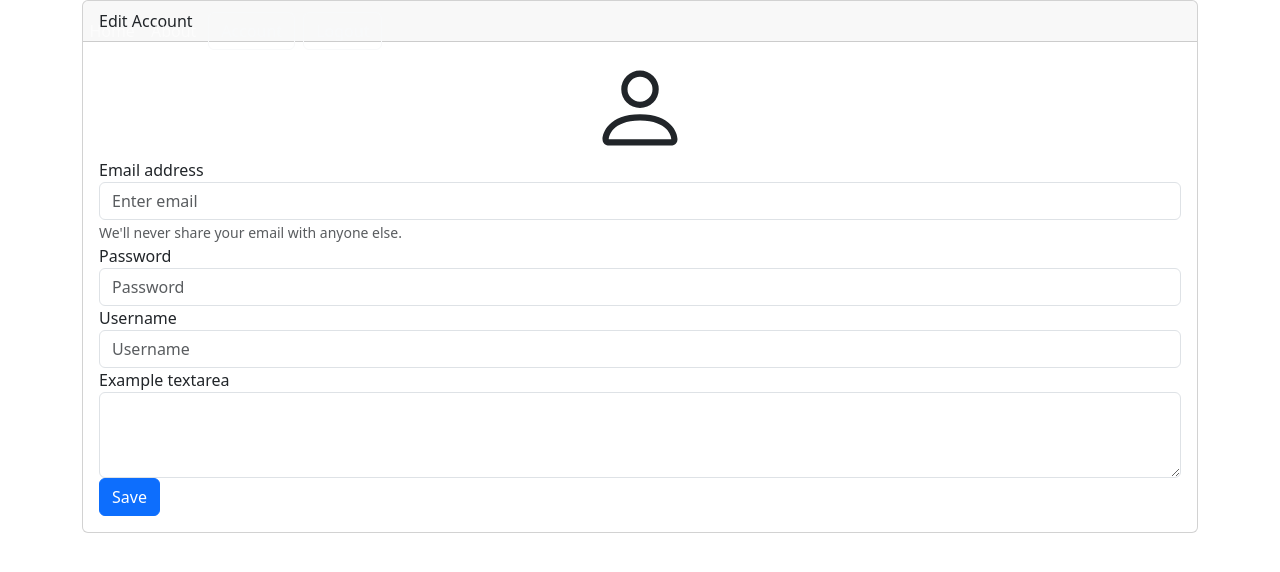
After one commit to gurnitha/django-sosmed-site, a Django app: page /account/ in a window 1280 px wide. The commit adds this page. Shown: the top 572 px of the page. Run offline with Django 3.2, Linux system fonts and the light colour scheme; some libraries are stand-ins or nearby versions.

Commit message:
4.4 BASE TEMPLATE AND TEMPLATE INHERITANCE - Membuat laman account

```diff
--- a/app/post/urls.py
+++ b/app/post/urls.py
@@ -15,4 +15,5 @@ app_name = 'post'
 urlpatterns = [
     path('', views.home_page, name='home'),
     path('about/', views.about_page, name='about'),
+    path('account/', views.account_page, name='account'),
 ]
--- a/app/post/views.py
+++ b/app/post/views.py
@@ -12,3 +12,6 @@ def home_page(request):
 
 def about_page(request):
 	return render(request, 'app/post/about.html')
+
+def account_page(request):
+	return render(request, 'app/post/account.html')
--- a/templates/app/components/navbar.html
+++ b/templates/app/components/navbar.html
@@ -17,7 +17,7 @@
             </ul>
             <ul class="navbar-nav ml-auto">
                 <li class="nav-item m-1">
-                    <a type="button" class="btn btn-outline-light" href="#">Account</a>
+                    <a type="button" class="btn btn-outline-light" href="{% url 'post:account' %}">Account</a>
                 </li>
                 <li class="nav-item m-1">
                     <a type="button" class="btn btn-outline-light" href="#">Logout</a>
--- /dev/null
+++ b/templates/app/post/account.html
@@ -0,0 +1,54 @@
+{% extends 'base.html' %}
+{% load static %}
+
+{% block title %}
+Account
+{% endblock title %}
+
+{% block content %}
+<div class="container">
+    <div class="card">
+        <div class="card-header">
+            Edit Account
+        </div>
+        <div class="card-body">
+            <form>
+                <div class="d-flex justify-content-center">
+                    <svg xmlns="http://www.w3.org/2000/svg" width="100" height="100" fill="currentColor"
+                         class="bi bi-person"
+                         viewBox="0 0 16 16">
+                        <path d="M8 8a3 3 0 1 0 0-6 3 3 0 0 0 0 6zm2-3a2 2 0 1 1-4 0 2 2 0 0 1 4 0zm4 8c0 1-1 1-1 1H3s-1 0-1-1 1-4 6-4 6 3 6 4zm-1-.004c-.001-.246-.154-.986-.832-1.664C11.516 10.68 10.289 10 8 10c-2.29 0-3.516.68-4.168 1.332-.678.678-.83 1.418-.832 1.664h10z"/>
+                    </svg>
+                </div>
+
+
+                <div class="form-group">
+                    <label for="email">Email address</label>
+                    <input type="email" class="form-control" id="email" aria-describedby="emailHelp"
+                           placeholder="Enter email">
+                    <small id="emailHelp" class="form-text text-muted">
+                        We'll never share your email with anyone else.
+                    </small>
+                </div>
+
+            <div class="form-group">
+                <label for="password">Password</label>
+                <input type="password" class="form-control" id="password" placeholder="Password">
+            </div>
+
+            <div class="form-group">
+                <label for="username">Username</label>
+                <input type="password" class="form-control" id="username" placeholder="Username">
+            </div>
+
+            <div class="form-group">
+                <label for="aboutSection">Example textarea</label>
+                <textarea class="form-control" id="aboutSection" rows="3"></textarea>
+            </div>
+
+            <button type="submit" class="btn btn-primary">Save</button>
+        </form>
+    </div>
+</div>
+</div>
+{% endblock content %}
--- a/templates/app/post/index.html
+++ b/templates/app/post/index.html
@@ -25,7 +25,7 @@ Home
                         <p class="card-text">Enjoys: Programming, Hiking, Learning</p>
                     </div>
                     <div class="card-footer d-flex justify-content-end">
-                        <a href="#" class="card-link">Edit</a>
+                        <a href="{% url 'post:account' %}" class="card-link">Edit</a>
                     </div>
                 </div>
             </div>
```
Also changed, not shown: README.md.
